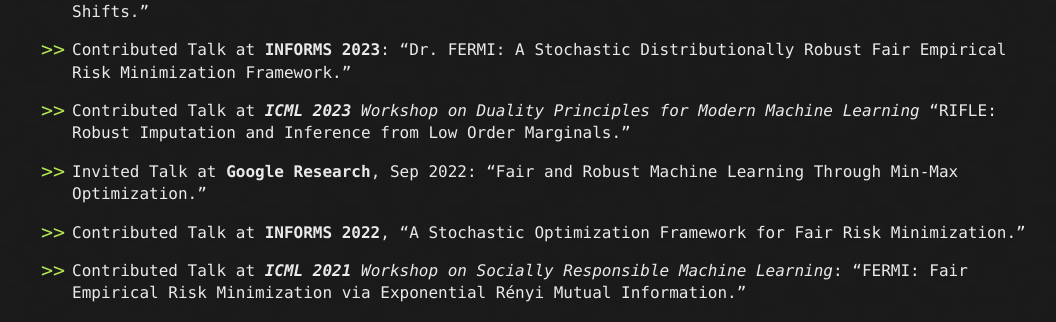
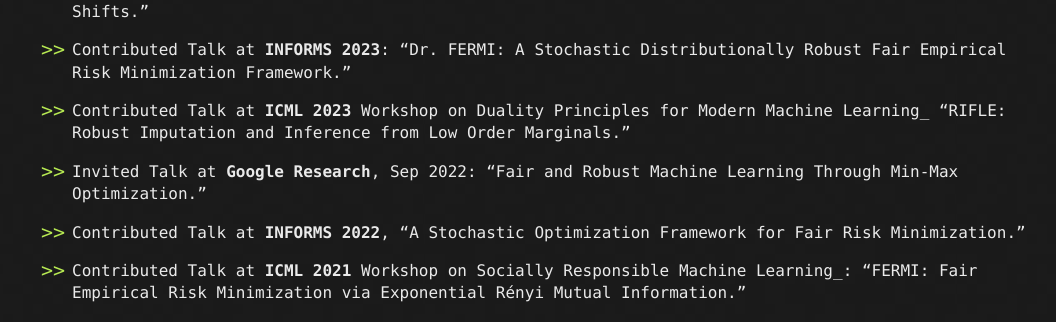
Before and after one commit to sinaBaharlouei/SinaBhr.github.io, a Jekyll site: the page built from index.md, in a window 1280 px wide. Shown: the part 1703-2025 px from the top of the page, without its empty margins (108-1164 px from the left). Built offline with Jekyll 4.4.1, drawn with Linux system fonts in a browser that asks for light colours; our own code applies the rules of GitHub Pages for plain Markdown files; the repository's description, which GitHub fills in, is left out.

```diff
--- a/index.md
+++ b/index.md
@@ -40,12 +40,12 @@ I am Sina Baharlouei, a Ph.D. candidate studying operations research at the Univ
 
 * Contributed Talk at **INFORMS 2023**: "Dr. FERMI: A Stochastic Distributionally Robust Fair Empirical Risk Minimization Framework."
 
-* Contributed Talk at _**ICML 2023** Workshop on Duality Principles for Modern Machine Learning_ "RIFLE: Robust Imputation and Inference from Low Order Marginals."
+* Contributed Talk at **ICML 2023** Workshop on Duality Principles for Modern Machine Learning_ "RIFLE: Robust Imputation and Inference from Low Order Marginals."
 
 * Invited Talk at **Google Research**, Sep 2022: "Fair and Robust Machine Learning Through Min-Max Optimization."
 
 * Contributed Talk at **INFORMS 2022**,  "A Stochastic Optimization Framework for Fair Risk Minimization."
 
-* Contributed Talk at _**ICML 2021** Workshop on Socially Responsible Machine Learning_: "FERMI: Fair Empirical Risk Minimization via Exponential Rényi Mutual Information."
+* Contributed Talk at **ICML 2021** Workshop on Socially Responsible Machine Learning_: "FERMI: Fair Empirical Risk Minimization via Exponential Rényi Mutual Information."
 
 [](https://github.com/sinaBaharlouei/website/blob/master/google27363fca4ff6707f.html)
```
